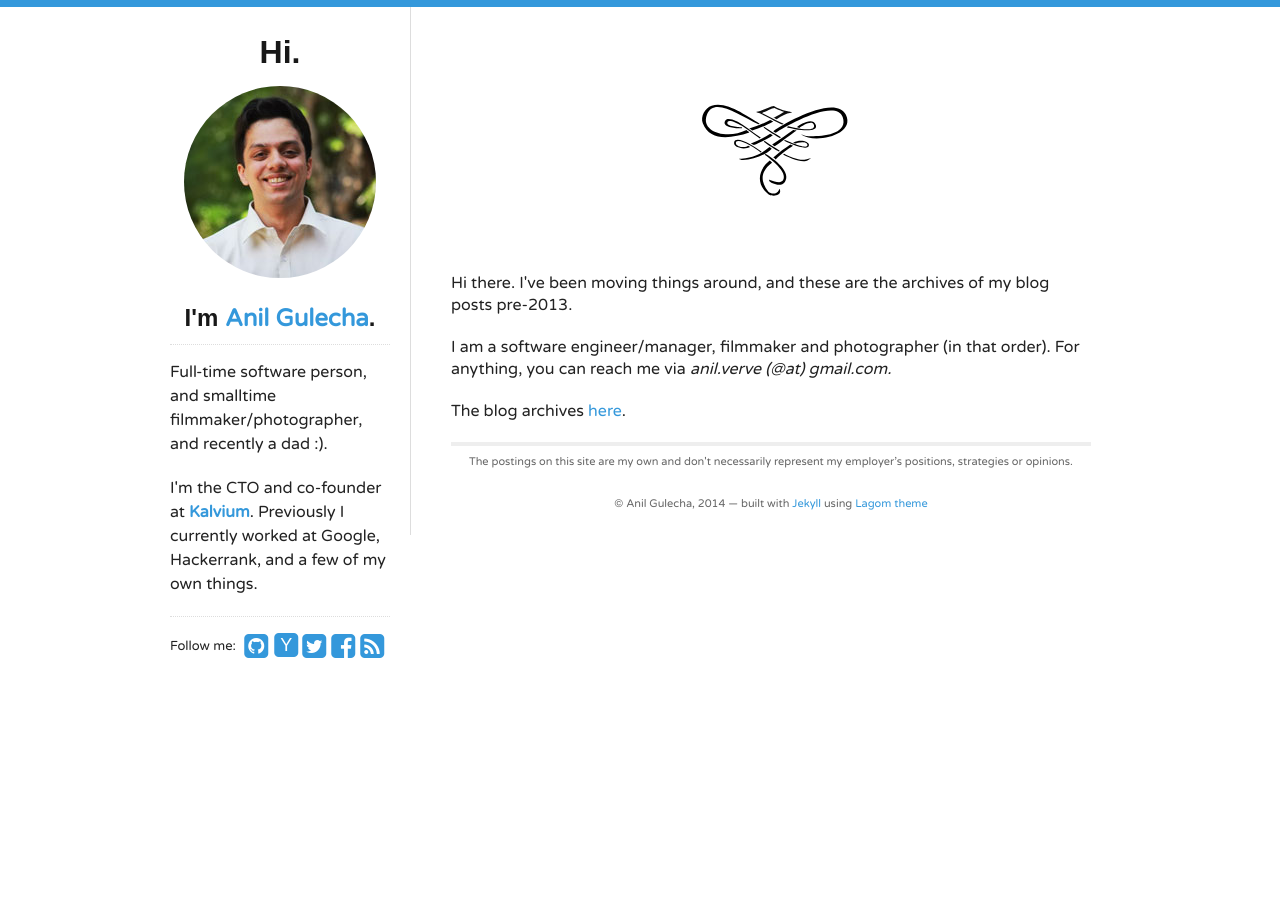
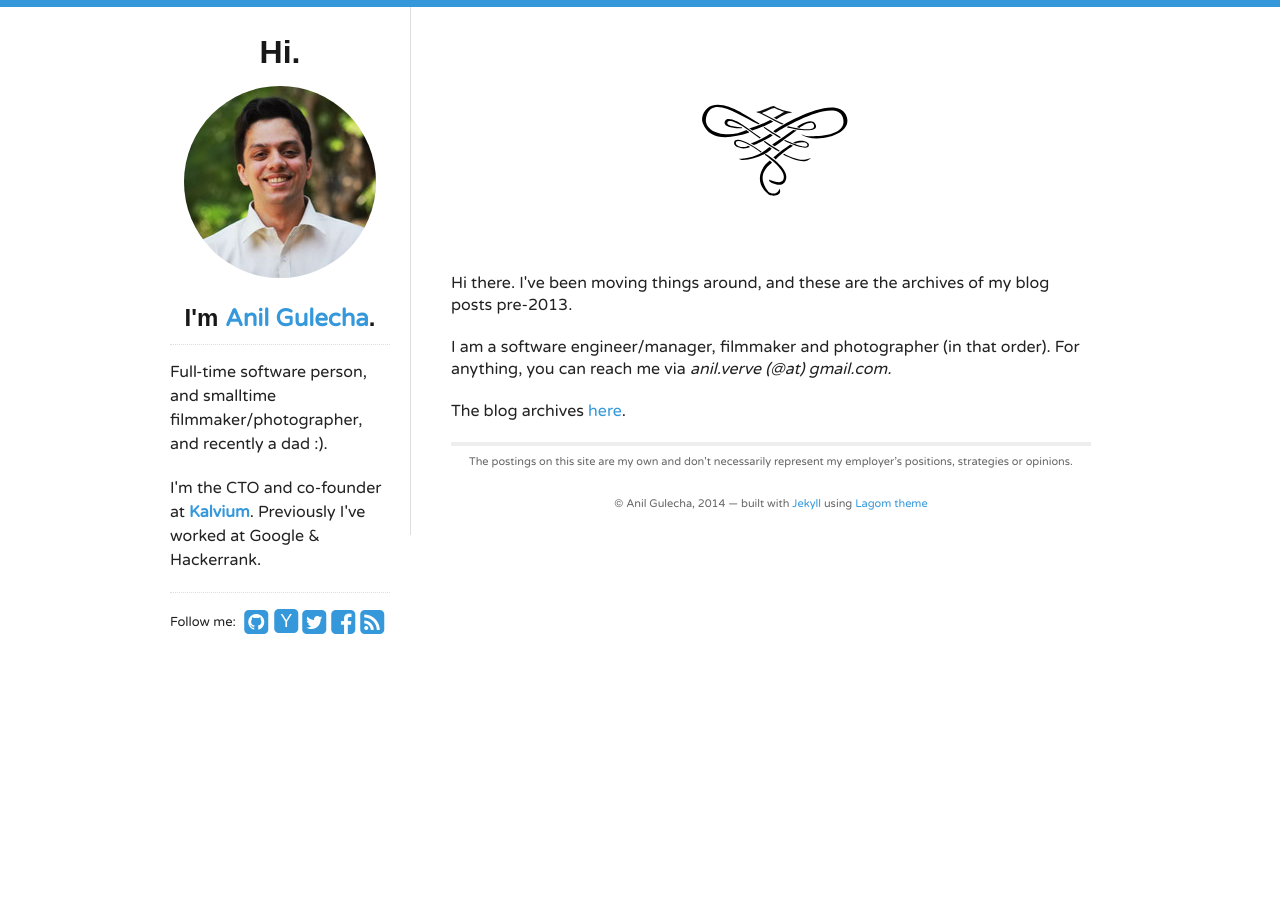
Before and after one commit to anilgulecha/anilgulecha.github.io, a Jekyll site: the page built from index.html, in a window 1280 px wide. Built offline with Jekyll 4.4.1, drawn with Linux system fonts in a browser that asks for light colours; nearby versions of some CDN libraries.

Commit message:
Update sidebar.html

```diff
--- a/_includes/sidebar.html
+++ b/_includes/sidebar.html
@@ -5,7 +5,7 @@
   </a>
   <h2>I'm <a href="/">{{ site.data.theme.name }}</a>.</h2>
   <div id="bio">
-    <p>Full-time software person, and smalltime filmmaker/photographer, and recently a dad :).</p><p>I'm the CTO and co-founder at <a href="https://www/kalvium.com">Kalvium</a>. Previously I currently worked at Google, Hackerrank, and a few of my own things.</p>
+    <p>Full-time software person, and smalltime filmmaker/photographer, and recently a dad :).</p><p>I'm the CTO and co-founder at <a href="https://www/kalvium.com">Kalvium</a>. Previously I've worked at Google & Hackerrank.</p>
   </div>
   <div id="social">
     {% include social.html %}
```
